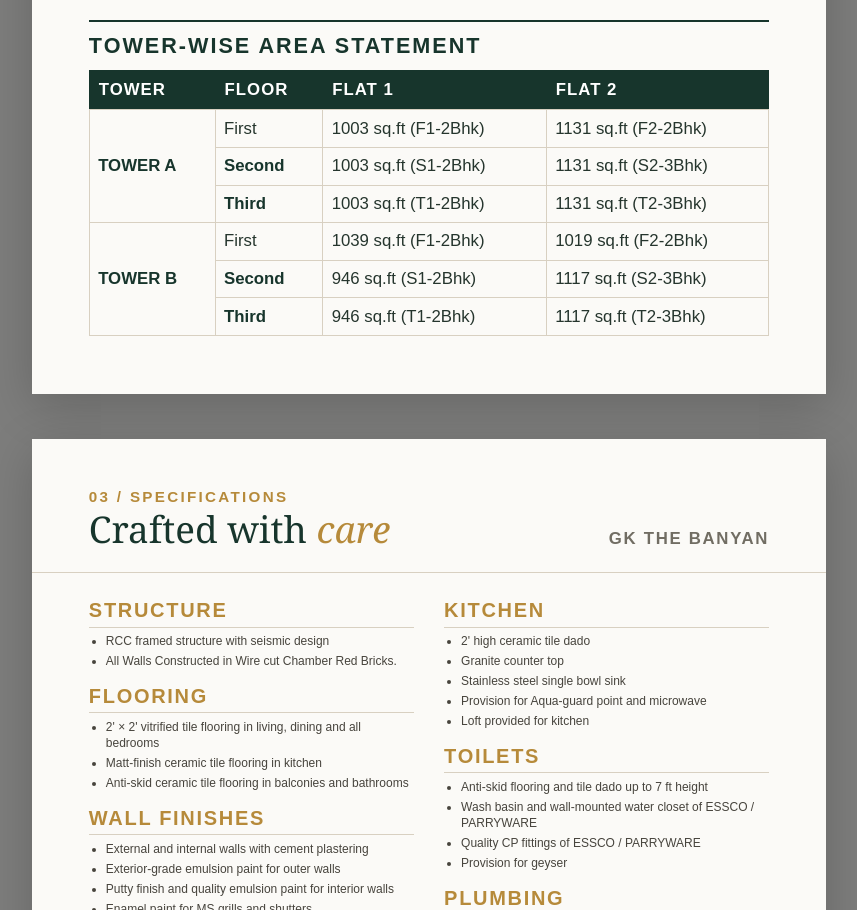
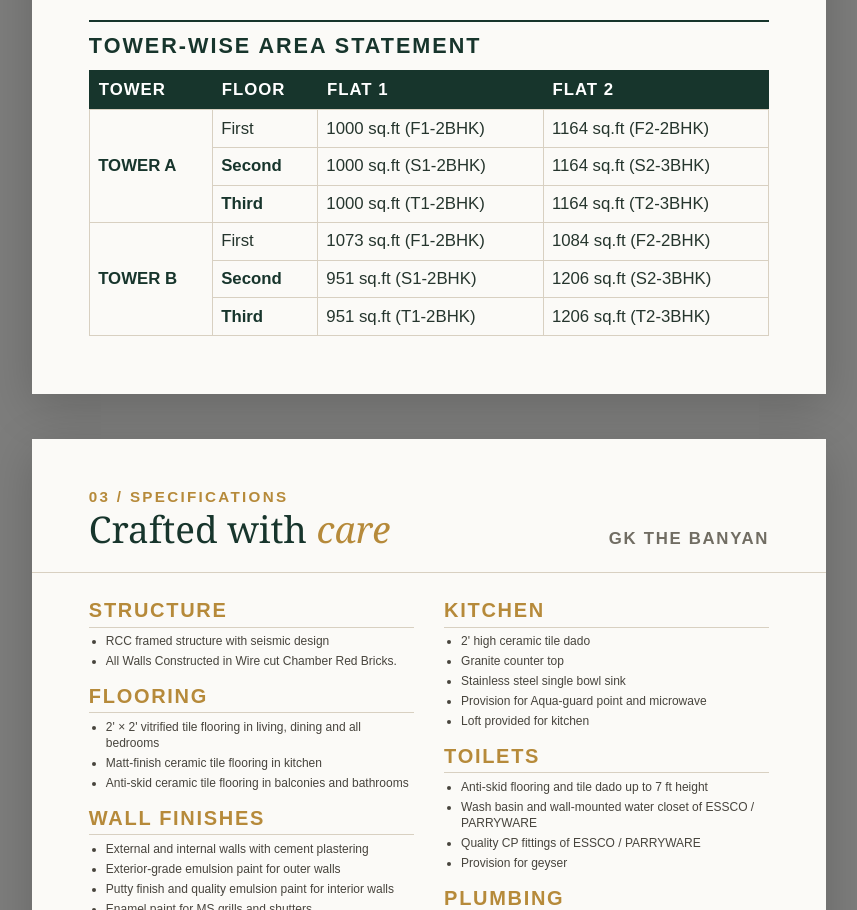
Before and after one commit to maheshmbamarketing-png/GK, a plain HTML site: page index.html in a window 1280 px wide. Shown: the part 3170-4080 px from the top of the page, without its empty margins (211-1068 px from the left). Drawn offline with Linux system fonts and the light colour scheme.

Commit message:
14 commit

```diff
--- a/index.html
+++ b/index.html
@@ -142,13 +142,13 @@
       </thead>
       <tbody>
         <tr><td rowspan="3">TOWER A</td>
-        <td>First</td><td>1003 sq.ft (F1-2Bhk)</td><td>1131 sq.ft (F2-2Bhk)</td></tr>
-        <tr><td>Second</td><td>1003 sq.ft (S1-2Bhk)</td><td>1131 sq.ft (S2-3Bhk)</td></tr>
-        <tr><td>Third</td><td>1003 sq.ft (T1-2Bhk)</td><td>1131 sq.ft (T2-3Bhk)</td></tr>
+        <td>First</td><td>1000 sq.ft (F1-2BHK)</td><td>1164 sq.ft (F2-2BHK)</td></tr>
+        <tr><td>Second</td><td>1000 sq.ft (S1-2BHK)</td><td>1164 sq.ft (S2-3BHK)</td></tr>
+        <tr><td>Third</td><td>1000 sq.ft (T1-2BHK)</td><td>1164 sq.ft (T2-3BHK)</td></tr>
         <tr><td rowspan="3">TOWER B</td>
-        <td>First</td><td>1039 sq.ft (F1-2Bhk)</td><td>1019 sq.ft (F2-2Bhk)</td></tr>
-        <tr><td>Second</td><td>946 sq.ft (S1-2Bhk)</td><td>1117 sq.ft (S2-3Bhk)</td></tr>
-        <tr><td>Third</td><td>946 sq.ft (T1-2Bhk)</td><td>1117 sq.ft (T2-3Bhk)</td></tr>
+        <td>First</td><td>1073 sq.ft (F1-2BHK)</td><td>1084 sq.ft (F2-2BHK)</td></tr>
+        <tr><td>Second</td><td>951 sq.ft (S1-2BHK)</td><td>1206 sq.ft (S2-3BHK)</td></tr>
+        <tr><td>Third</td><td>951 sq.ft (T1-2BHK)</td><td>1206 sq.ft (T2-3BHK)</td></tr>
       </tbody>
     </table>
   </div>
```
Also changed, not shown: 4 other files.
